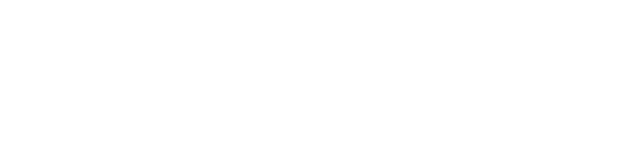
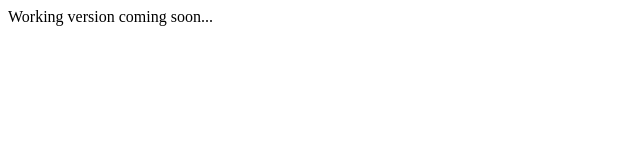
Before and after one commit to labuburepublic/HAQUTILITYII, a plain HTML site: page index.html in a window 1280 px wide. Shown: the whole page, without its empty margins (0-640 px from the left). Drawn offline with Linux system fonts and the light colour scheme.

Commit message:
Add files via upload

```diff
--- a/index.html
+++ b/index.html
@@ -1 +1 @@
-<!-- Final index.html with 12 tools, HAQ AI, and design -->
+<!DOCTYPE html><html><head><title>HAQUTILITY II</title></head><body>Working version coming soon...</body></html>
--- a/script.js
+++ b/script.js
@@ -1 +1 @@
-// Final script.js
+// Logic coming...
--- a/serviceworker.js
+++ b/serviceworker.js
@@ -1 +1 @@
-// Final service worker setup
+// Service worker logic here
--- a/style.css
+++ b/style.css
@@ -1 +1 @@
-/* Final style.css */
+body { background: black; color: gold; }
```
Also changed, not shown: manifest.json.
